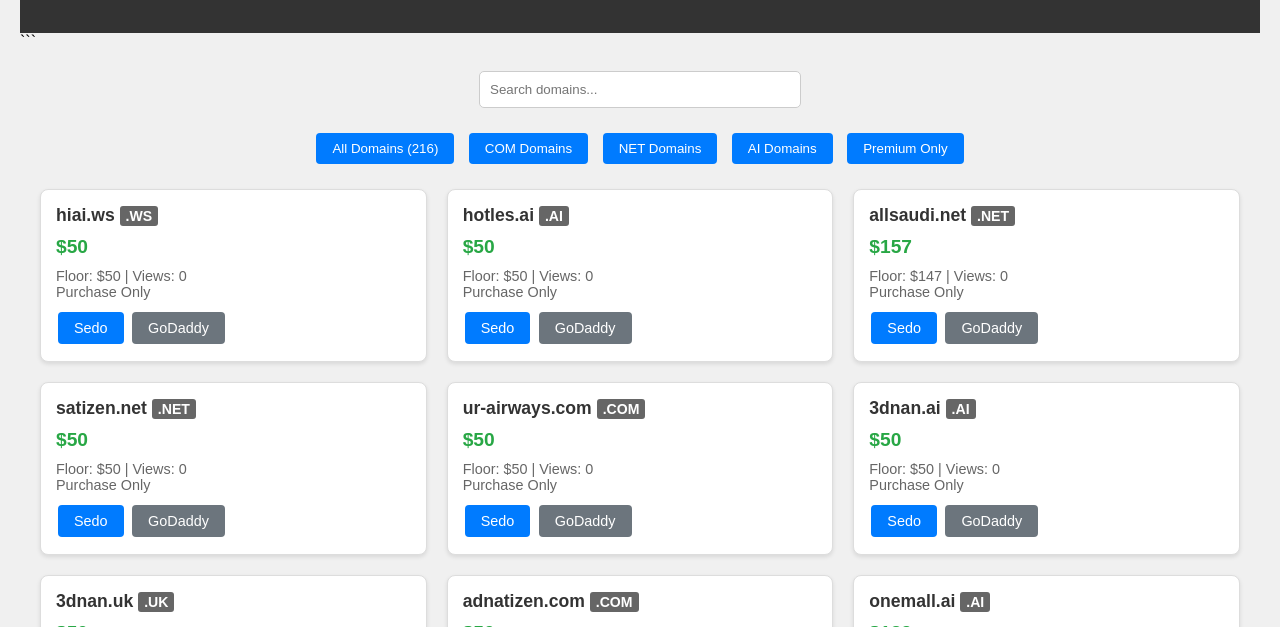
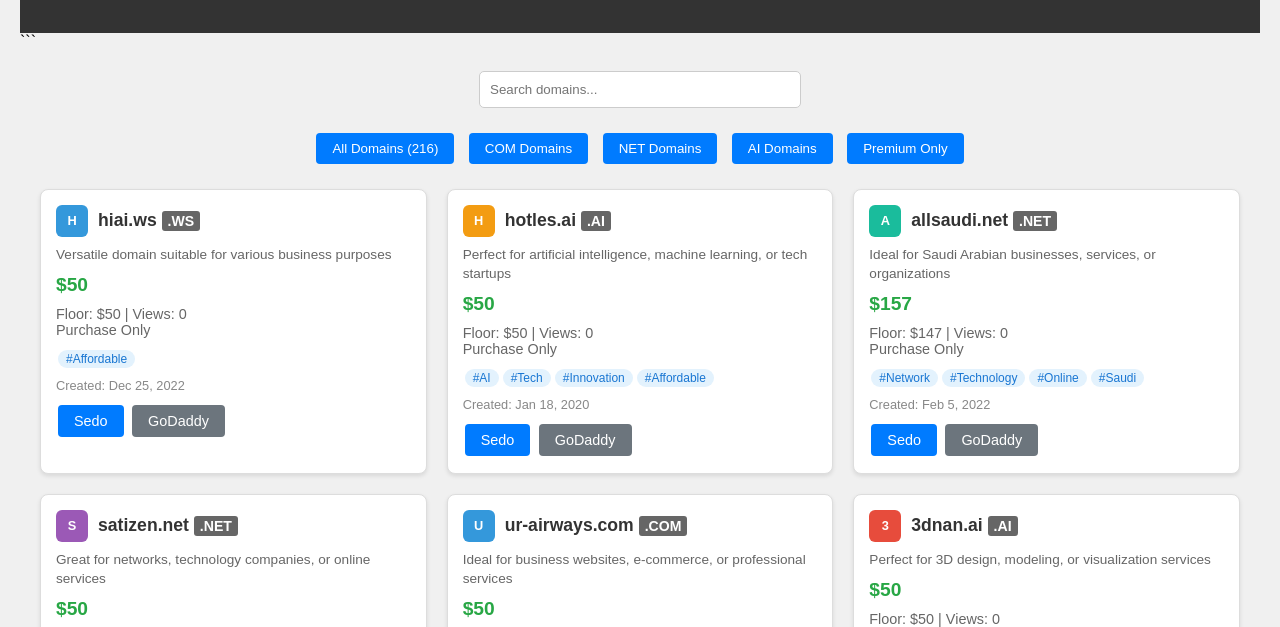
Before and after one commit to AdnanQAI/premium-domains, a plain HTML site: page index.html in a window 1280 px wide. Shown: the part 159-786 px from the top of the page. Drawn offline with Linux system fonts and the light colour scheme.

Commit message:
Update index.html

````diff
--- a/index.html
+++ b/index.html
@@ -28,15 +28,21 @@
     .filter-btn { margin: 5px; padding: 8px 16px; background: #007bff; color: white; border: none; border-radius: 4px; cursor: pointer; }
     .filter-btn:hover { background: #0056b3; }
     .grid { display: grid; grid-template-columns: repeat(auto-fill, minmax(300px, 1fr)); gap: 20px; max-width: 1200px; margin: 0 auto; }
-    .card { background: white; border: 1px solid #ddd; border-radius: 8px; padding: 15px; box-shadow: 0 2px 4px rgba(0,0,0,0.1); }
+    .card { background: white; border: 1px solid #ddd; border-radius: 8px; padding: 15px; box-shadow: 0 2px 4px rgba(0,0,0,0.1); position: relative; }
     .card:hover { transform: translateY(-2px); box-shadow: 0 4px 8px rgba(0,0,0,0.15); }
-    .domain-name { font-weight: bold; font-size: 1.1em; margin-bottom: 10px; color: #333; }
+    .domain-header { display: flex; align-items: center; margin-bottom: 8px; }
+    .domain-logo { width: 32px; height: 32px; margin-right: 10px; border-radius: 6px; display: flex; align-items: center; justify-content: center; font-weight: bold; color: white; font-size: 0.8em; }
+    .domain-name { font-weight: bold; font-size: 1.1em; color: #333; flex: 1; }
+    .domain-description { color: #666; font-size: 0.85em; margin-bottom: 8px; line-height: 1.4; }
     .price { color: #28a745; font-size: 1.2em; font-weight: bold; margin: 10px 0; }
     .details { color: #666; font-size: 0.9em; margin: 10px 0; }
+    .domain-tags { margin: 8px 0; }
+    .tag { display: inline-block; background: #e3f2fd; color: #1976d2; padding: 2px 8px; margin: 2px; border-radius: 12px; font-size: 0.75em; }
+    .created-date { color: #888; font-size: 0.8em; margin-top: 5px; }
     .buttons { margin-top: 10px; }
     .btn { display: inline-block; padding: 8px 16px; margin: 2px; text-decoration: none; background: #007bff; color: white; border-radius: 4px; font-size: 0.9em; }
     .btn:hover { background: #0056b3; }
-    .premium { background: #dc3545; color: white; padding: 4px 8px; border-radius: 12px; font-size: 0.7em; float: right; }
+    .premium { background: #dc3545; color: white; padding: 4px 8px; border-radius: 12px; font-size: 0.7em; position: absolute; top: 10px; right: 10px; }
 </style>
 ```
 
@@ -329,21 +335,114 @@
 
     filteredDomains = allDomains;
 
+    // Generate domain logo color based on domain name
+    function getDomainLogo(domain) {
+        const colors = ['#3498db', '#e74c3c', '#f39c12', '#27ae60', '#9b59b6', '#1abc9c', '#34495e'];
+        const colorIndex = domain.name.length % colors.length;
+        const letter = domain.name.charAt(0).toUpperCase();
+        return { color: colors[colorIndex], letter: letter };
+    }
+
+    // Generate description based on domain name and TLD
+    function getDomainDescription(domain) {
+        const descriptions = {
+            'ai': 'Perfect for artificial intelligence, machine learning, or tech startups',
+            'com': 'Ideal for business websites, e-commerce, or professional services',
+            'net': 'Great for networks, technology companies, or online services',
+            'org': 'Suitable for organizations, communities, or non-profit ventures',
+            'vip': 'Premium domain for exclusive brands and luxury services',
+            'store': 'Perfect for e-commerce, retail businesses, and online shops',
+            'news': 'Ideal for news websites, media outlets, or journalism platforms',
+            'one': 'Unique domain for innovative brands and creative projects',
+            'xyz': 'Modern choice for startups, tech companies, and creative ventures'
+        };
+
+        // Custom descriptions for specific domains
+        if (domain.name.includes('domain')) return 'Perfect for domain marketplace, registrar, or web services';
+        if (domain.name.includes('saudi') || domain.name.includes('kau') || domain.name.includes('ksu')) return 'Ideal for Saudi Arabian businesses, services, or organizations';
+        if (domain.name.includes('radiology') || domain.name.includes('trauma')) return 'Perfect for medical, healthcare, or professional services';
+        if (domain.name.includes('geogle')) return 'Great for search engines, technology, or digital services';
+        if (domain.name.includes('header')) return 'Ideal for web design, development, or digital agencies';
+        if (domain.name.includes('3d')) return 'Perfect for 3D design, modeling, or visualization services';
+
+        return descriptions[domain.tld] || 'Versatile domain suitable for various business purposes';
+    }
+
+    // Generate hashtags based on domain characteristics
+    function getDomainTags(domain) {
+        let tags = [];
+
+        // TLD-based tags
+        if (domain.tld === 'ai') tags.push('#AI', '#Tech', '#Innovation');
+        else if (domain.tld === 'com') tags.push('#Business', '#Professional', '#Commercial');
+        else if (domain.tld === 'net') tags.push('#Network', '#Technology', '#Online');
+        else if (domain.tld === 'vip') tags.push('#Premium', '#Exclusive', '#Luxury');
+        else if (domain.tld === 'store') tags.push('#Ecommerce', '#Retail', '#Shopping');
+
+        // Premium status
+        if (domain.premium) tags.push('#Premium');
+        if (domain.lease) tags.push('#LeaseAvailable');
+
+        // Domain-specific tags
+        if (domain.name.includes('saudi')) tags.push('#Saudi', '#Arabia', '#Business');
+        if (domain.name.includes('domain')) tags.push('#Domains', '#Web', '#Internet');
+        if (domain.name.includes('medical') || domain.name.includes('radiology')) tags.push('#Medical', '#Healthcare');
+
+        // Price-based tags
+        if (domain.buyPrice >= 2000) tags.push('#HighValue');
+        else if (domain.buyPrice >= 1000) tags.push('#Investment');
+        else tags.push('#Affordable');
+
+        return tags.slice(0, 4); // Limit to 4 tags
+    }
+
+    // Generate creation date (default dates - can be edited later)
+    function getCreationDate(domain) {
+        const baseYear = 2020;
+        const randomDays = Math.floor(Math.random() * 1460); // 4 years worth of days
+        const createdDate = new Date(baseYear, 0, 1);
+        createdDate.setDate(createdDate.getDate() + randomDays);
+        return createdDate.toLocaleDateString('en-US', { year: 'numeric', month: 'short', day: 'numeric' });
+    }
+
     function displayDomains(domainList) {
         const grid = document.getElementById('domainGrid');
         grid.innerHTML = '';
 
         domainList.forEach(domain => {
+            const logo = getDomainLogo(domain);
+            const description = getDomainDescription(domain);
+            const tags = getDomainTags(domain);
+            const createdDate = getCreationDate(domain);
+
             const card = document.createElement('div');
             card.className = 'card';
             card.innerHTML = `
                 ${domain.premium ? '<div class="premium">Premium</div>' : ''}
-                <div class="domain-name">${domain.name} <span style="background:#666;color:white;padding:2px 6px;border-radius:3px;font-size:0.8em;">.${domain.tld.toUpperCase()}</span></div>
+
+                <div class="domain-header">
+                    <div class="domain-logo" style="background-color: ${logo.color};">${logo.letter}</div>
+                    <div class="domain-name">
+                        ${domain.name}
+                        <span style="background:#666;color:white;padding:2px 6px;border-radius:3px;font-size:0.8em;">.${domain.tld.toUpperCase()}</span>
+                    </div>
+                </div>
+
+                <div class="domain-description">${description}</div>
+
                 <div class="price">$${domain.buyPrice.toLocaleString()}</div>
+
                 <div class="details">
                     Floor: $${domain.floorPrice.toLocaleString()} | Views: ${domain.views}<br>
                     ${domain.lease ? 'Lease Available' : 'Purchase Only'}
                 </div>
+
+                <div class="domain-tags">
+                    ${tags.map(tag => `<span class="tag">${tag}</span>`).join('')}
+                </div>
+
+                <div class="created-date">Created: ${createdDate}</div>
+
                 <div class="buttons">
                     <a href="https://sedo.com/search/details/?partnerid=324717&domain=${domain.name}" class="btn" target="_blank">Sedo</a>
                     <a href="https://www.godaddy.com/forsale/${domain.name}?utm_source=TDFS_BINNS2&utm_medium=parkedpages&utm_campaign=x_corp_tdfs-binns2_base&traffic_type=TDFS_BINNS2&traffic_id=binns2" class="btn" target="_blank" style="background:#6c757d;">GoDaddy</a>
````
